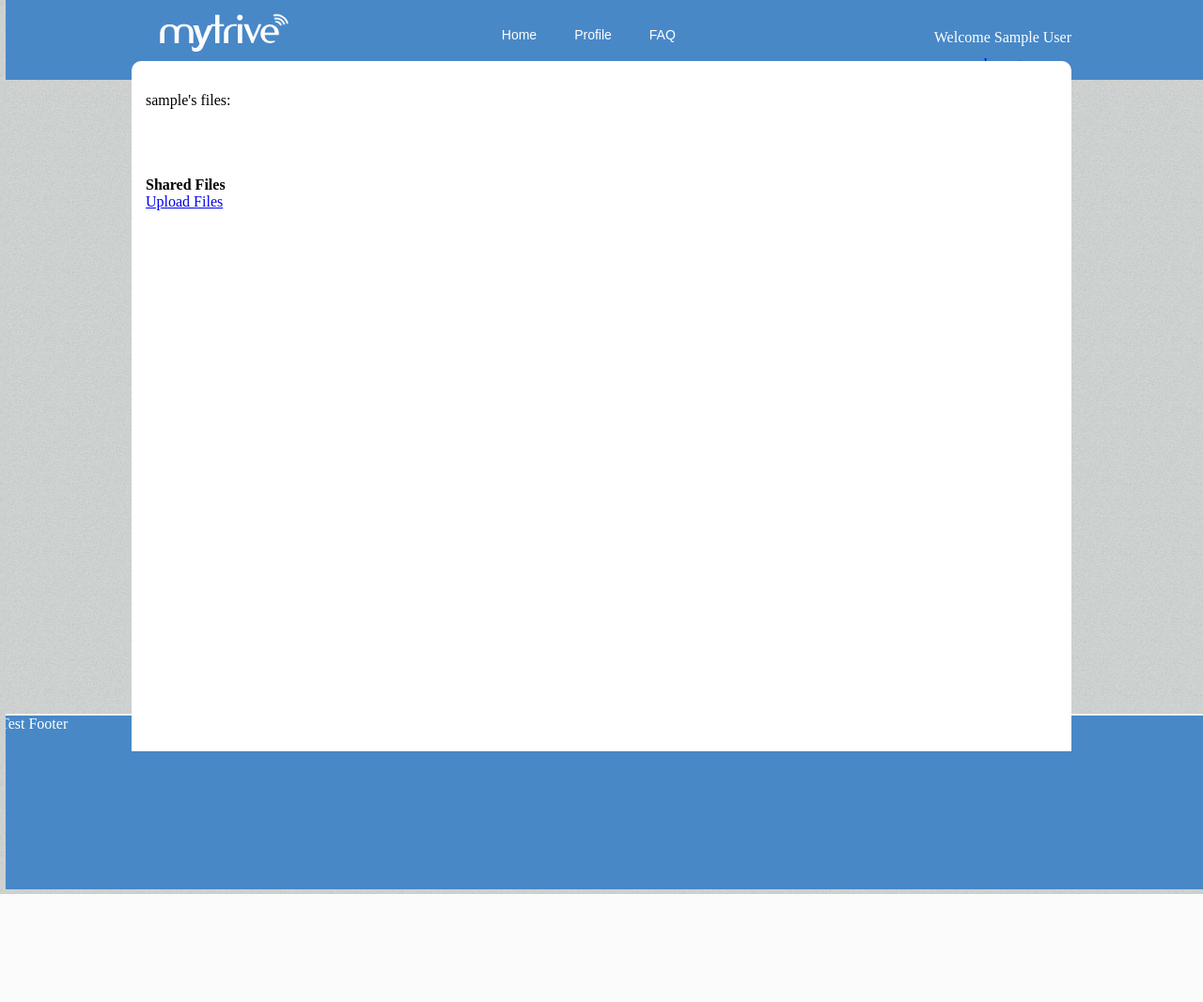
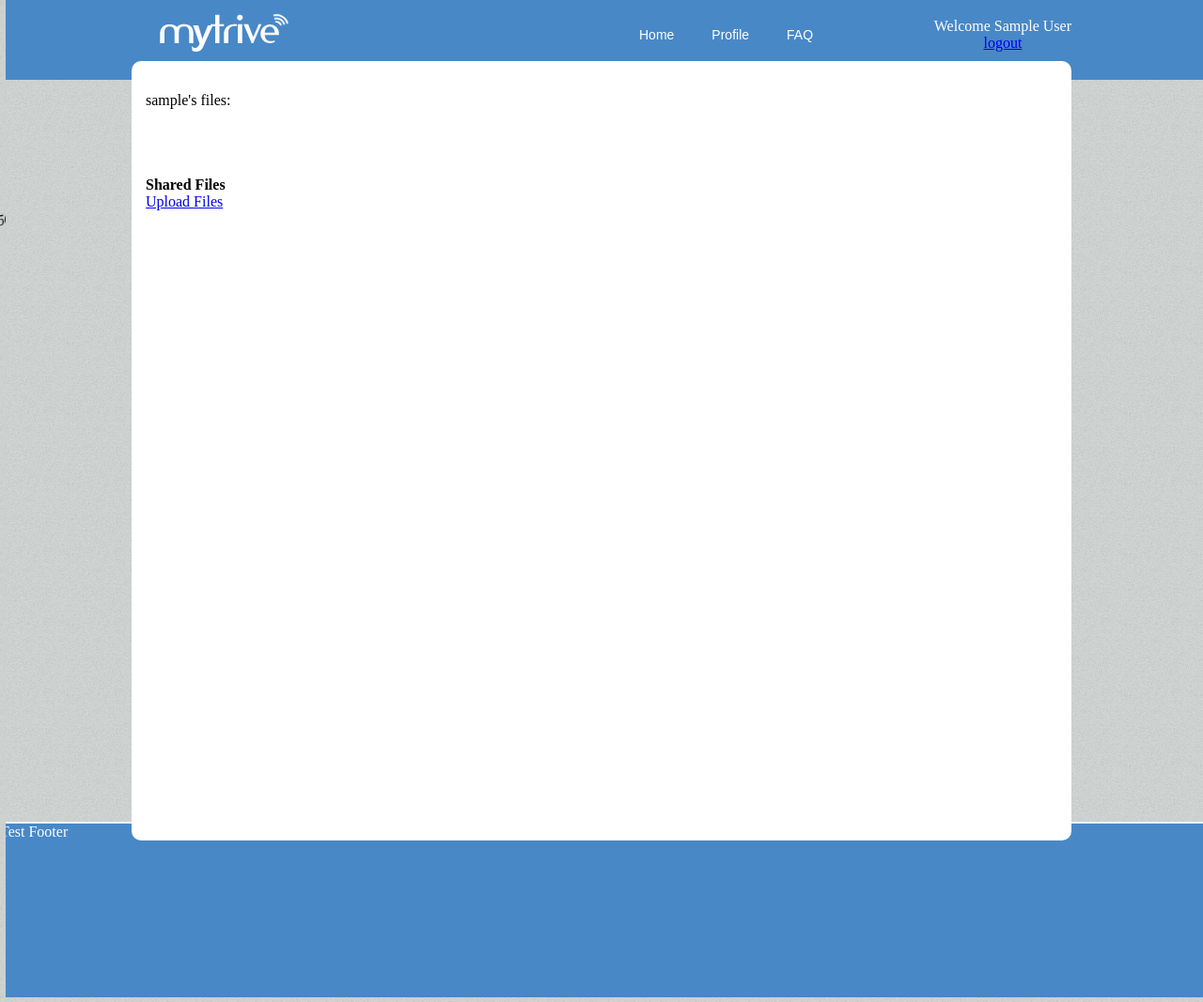
Before and after one commit to jmscharff2/mytrive_live, a PHP site: page /files.php in a window 1280 px wide. Shown: the whole page at 94% size. Before the commit the page ends 952 px from the top, so only its background shows below. Run offline with PHP 8.4, Linux system fonts and the light colour scheme; the visitor is signed in with stand-in values (Sample User, id 1); data that the repository does not hold is empty; a stand-in replaces the project's code that opens the database connection; some libraries are stand-ins or nearby versions.

Commit message:
no message

```diff
--- a/css/style.css
+++ b/css/style.css
@@ -1,7 +1,7 @@
 /*****************************SIDE MENU SECTION*****************/
 .meny {
     display: none;
-    padding: 20px;
+   /* padding: 20px;*/
     overflow: auto;
    /* background: #333;
     color: #eee;*/
@@ -21,7 +21,7 @@
     width: 200px;
     list-style: none;
     font-size: 20px;
-    padding: 3px 10px;
+    /*padding: 3px 10px;*/
     }
 .meny ul li:before {
     content: '-';
@@ -86,23 +86,12 @@
 		        transition: opacity 0.2s ease;
 			}
 
+
+
 /**
  * Main contents area
  */
-.contents {
-   /* background: #eee;
-    padding: 20px 40px;*/
-    width: 100%;
-    height: 100%;
-    overflow-y: auto;
-
-    -webkit-overflow-scrolling: touch;
-
-    -webkit-box-sizing: border-box;
-       -moz-box-sizing: border-box;
-               box-sizing: border-box;
-}
-
+/*
 .contents>article {
     max-width: 400px;
     }
@@ -125,7 +114,7 @@
     position: absolute;
     bottom: 20px;
     }
-
+*/
 
 
 
--- a/file_settings.php
+++ b/file_settings.php
@@ -21,7 +21,7 @@
 <HTML>
 	<div class="meny">
 		<div class="bluebackground">
-		<img src="images/trive.png">
+			<img src="images/trive.png">
 		</div>
 		<H2>Your Files:</H2><br><br>
 
--- a/files.php
+++ b/files.php
@@ -22,11 +22,17 @@
 
 	<div class="meny">
 <<<<<<< HEAD
+<<<<<<< HEAD
 =======
 	<div class="bluebackground">
 			<img src="images/trive.png">
 		</div>
 >>>>>>> parent of 6b5b309... asdf
+=======
+		<div class="bluebackground">
+			<img src="images/trive.png">
+		</div>
+>>>>>>> 6b5b30912246c5c9a33ecf47f0aaadbed5006894
 		<H2>Your Files:</H2><br><br>
 
 		<?php
@@ -315,7 +321,7 @@ if($result)
 <?php } ?>
       		</div>
 	</div>
-	</div></div>
+	</div>
 	<?php include 'includes/footer.html'?>
 	</div>
 	</body>
```
